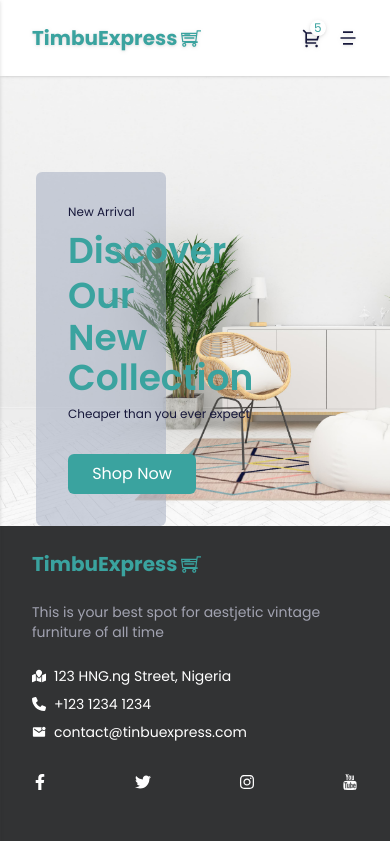
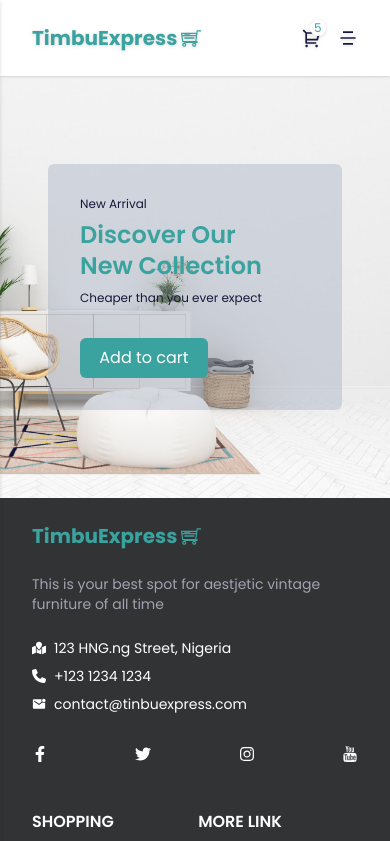
Before and after one commit to codeplan73/HNG-internship-task-two, a Next.js app: page / in a window 390 px wide. Shown: the top 841 px of the page. Built offline with nearby package versions, Linux system fonts and the light colour scheme.

Commit message:
completed hero section

```diff
--- a/components/home/Hero.tsx
+++ b/components/home/Hero.tsx
@@ -4,28 +4,28 @@ import Button from "@/components/Button";
 const Hero = () => {
   return (
     <div
-      className="w-full md:w-[100vw] bg-no-repeat bg-left bg-cover md:h-[70vh] flex items-center justify-end"
+      className="w-full md:w-[100vw] bg-no-repeat bg-right md:bg-left bg-cover h-[50vh] md:h-[70vh] flex items-center justify-center md:justify-end p-12 md:p-0"
       style={{
         backgroundImage: "url('/hero-bg.jpeg')",
       }}
     >
       <div
-        className="flex items-start justify-end gap-8 flex-col p-8 w-4/12 mr-56 mt-24 rounded-md"
-        style={{ backgroundColor: "rgba(160, 170, 191, 0.51)" }}
+        className="flex items-start justify-end gap-8 flex-col p-8 w-full md:w-4/12 md:mr-56 md:mt-24 rounded-md"
+        style={{ backgroundColor: "rgba(160, 170, 191, 0.4)" }}
       >
         <div className="flex flex-col">
           <p className="text-xs text-neutral font-thin mb-2">New Arrival</p>
-          <h2 className="text-4xl text-primaryColor font-semibold leading-tight">
+          <h2 className="text-2xl md:text-3xl text-primaryColor font-semibold leading-tight">
             Discover Our
           </h2>
-          <h2 className="text-4xl text-primaryColor font-semibold">
+          <h2 className="text-2xl md:text-4xl text-primaryColor font-semibold">
             New Collection
           </h2>
           <p className="text-neutral text-xs font-thin mt-2">
             Cheaper than you ever expect
           </p>
         </div>
-        <Button className="w-32 text-white" text="Shop Now" />
+        <Button className="w-32 cursor-pointer text-white" text="Add to cart" />
       </div>
     </div>
   );
```
